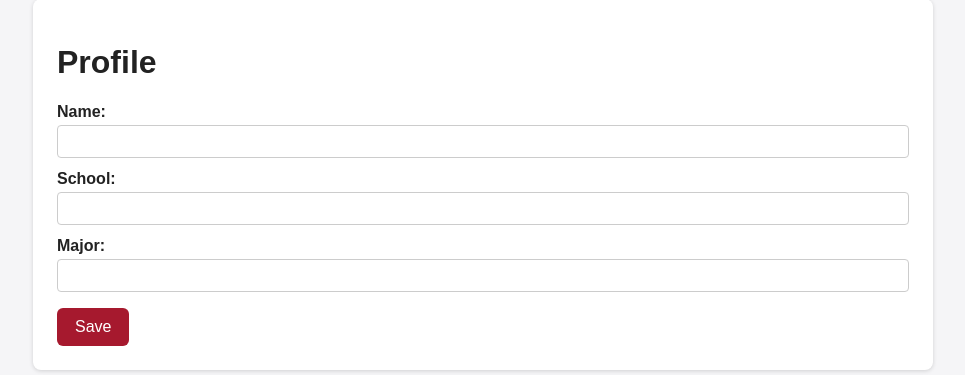
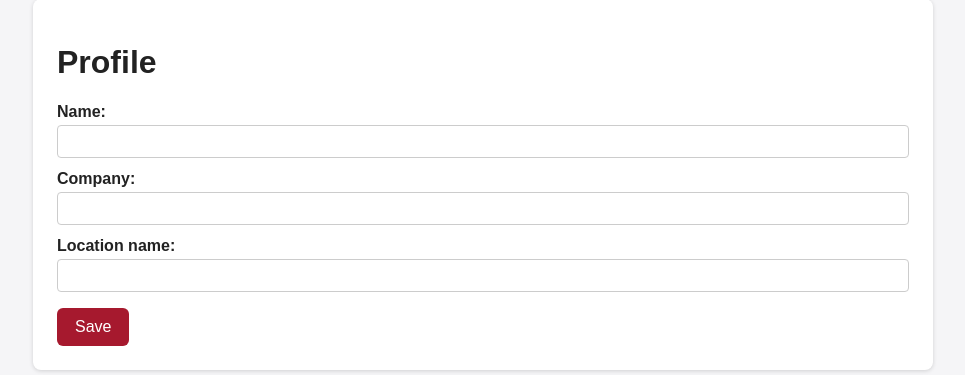
Before and after one commit to florencefilippi/study-spot-finder, a Spring Boot app: page /profile in a window 1280 px wide. Shown: the part 72-447 px from the top of the page, without its empty margins (157-1122 px from the left). Run offline with Spring Boot 4, Linux system fonts and the light colour scheme; a user stored in the database is signed in; data that the repository does not hold is empty; some of the project's set-up classes (security, data sources, template engines, error pages and the like) are left out, and stand-ins take their place; some libraries are stand-ins or nearby versions.

Commit message:
Show company and location name on contributor profiles

```diff
--- a/src/main/resources/templates/profile.html
+++ b/src/main/resources/templates/profile.html
@@ -1,5 +1,5 @@
 <!doctype html>
-<html lang="en" xmlns:th="http://www.thymeleaf.org">
+<html lang="en" xmlns:th="http://www.thymeleaf.org" xmlns:sec="http://www.thymeleaf.org/extras/spring-security">
   <head th:replace="~{fragments :: head('Profile')}"></head>
   <body>
     <div th:replace="~{fragments :: navbar}"></div>
@@ -21,20 +21,20 @@
               th:value="${profile.name}"
               required
             />
-            <label for="school">School:</label>
-            <input
-              type="text"
-              id="school"
-              name="school"
-              th:value="${profile.school}"
-            />
-            <label for="major">Major:</label>
-            <input
-              type="text"
-              id="major"
-              name="major"
-              th:value="${profile.major}"
-            />
+
+            <!-- Contributors see company and location; everyone else sees school and major -->
+            <th:block sec:authorize="hasRole('CONTRIBUTOR')">
+              <label for="company">Company:</label>
+              <input type="text" id="company" name="company" th:value="${profile.company}" />
+              <label for="locationName">Location name:</label>
+              <input type="text" id="locationName" name="locationName" th:value="${profile.locationName}" />
+            </th:block>
+            <th:block sec:authorize="!hasRole('CONTRIBUTOR')">
+              <label for="school">School:</label>
+              <input type="text" id="school" name="school" th:value="${profile.school}" />
+              <label for="major">Major:</label>
+              <input type="text" id="major" name="major" th:value="${profile.major}" />
+            </th:block>
 
             <button type="submit" class="btn">Save</button>
           </form>
@@ -43,8 +43,15 @@
         <!--View Profile-->
         <div th:unless="${param.edit != null or firstTime}">
           <p><strong>Name:</strong> <span th:text="${profile.name}"></span></p>
-          <p><strong>School:</strong> <span th:text="${profile.school}"></span></p>
-          <p><strong>Major:</strong> <span th:text="${profile.major}"></span></p>
+
+          <th:block sec:authorize="hasRole('CONTRIBUTOR')">
+            <p><strong>Company:</strong> <span th:text="${profile.company}"></span></p>
+            <p><strong>Location name:</strong> <span th:text="${profile.locationName}"></span></p>
+          </th:block>
+          <th:block sec:authorize="!hasRole('CONTRIBUTOR')">
+            <p><strong>School:</strong> <span th:text="${profile.school}"></span></p>
+            <p><strong>Major:</strong> <span th:text="${profile.major}"></span></p>
+          </th:block>
 
           <a th:href="@{/profile?edit=true}" class="btn">Edit Profile</a>
         </div>
```
